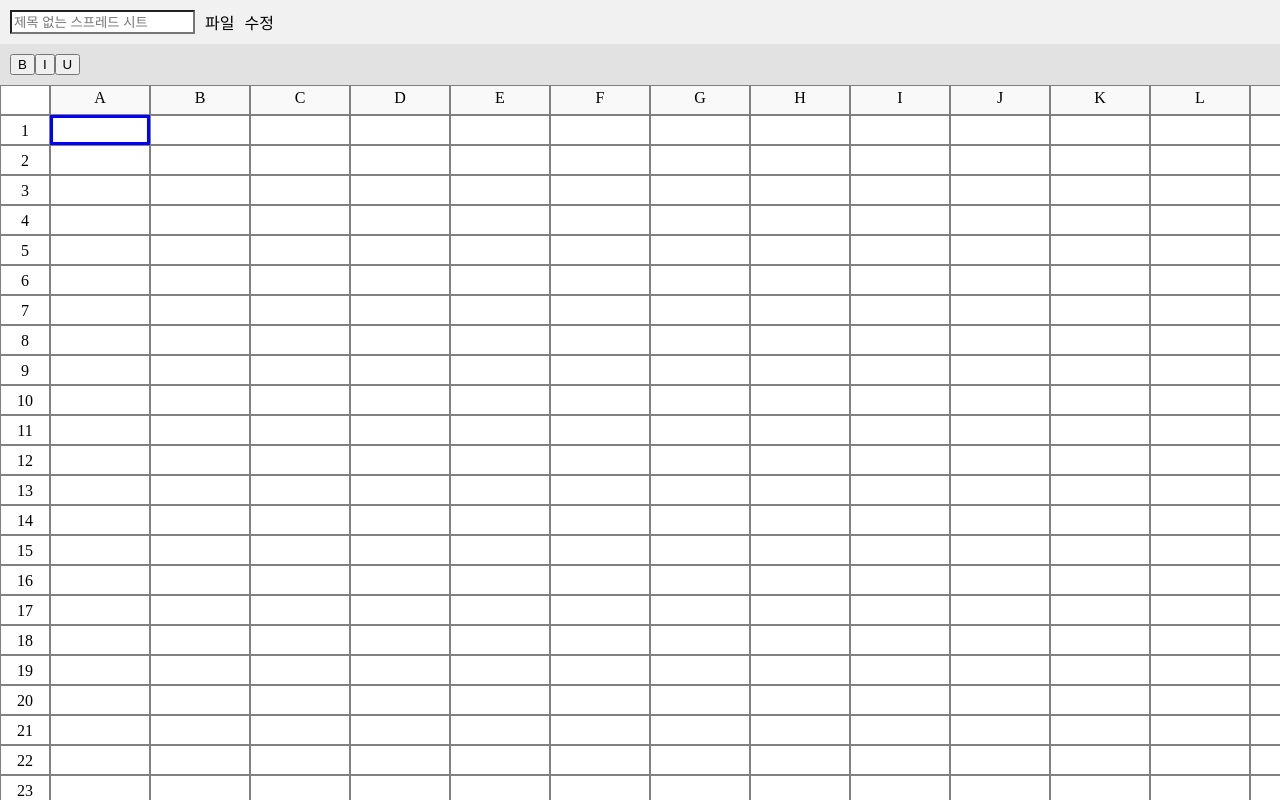
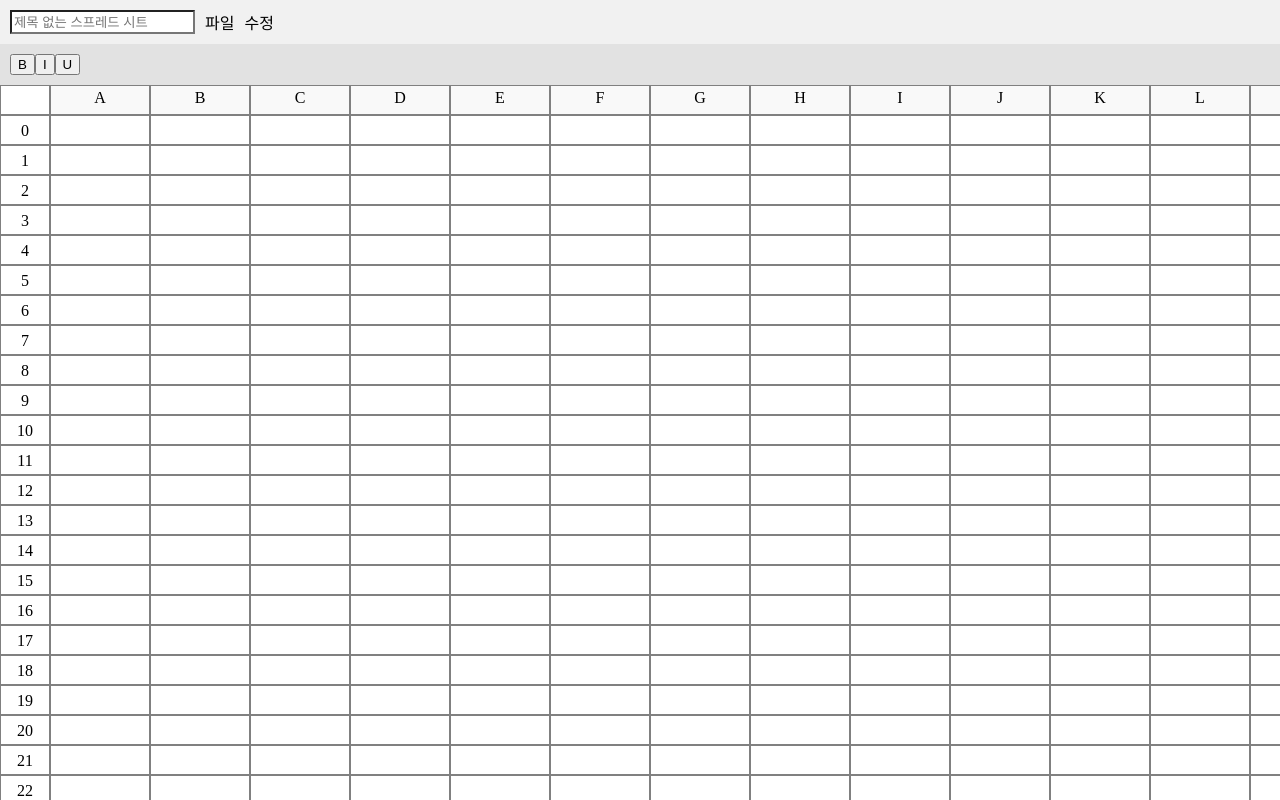
Before and after one commit to LireEruel/react-spreadsheet, a React (Vite) app: page / in a window 1280 px wide. Built offline with nearby package versions, Linux system fonts and the light colour scheme.

Commit message:
Feat: SheetData 수정 구현

```diff
--- a/src/components/sheetarea/Cell.tsx
+++ b/src/components/sheetarea/Cell.tsx
@@ -1,18 +1,28 @@
-import { useState, useCallback, memo } from "react";
+import { useCallback, memo } from "react";
 import { EditingCell, CellContainer } from "./SheetAreaStyles";
 
 type CellProps = {
-  x: string;
+  x: number;
   y: number;
   selected: boolean;
   isEditing: boolean;
   selectCell: (key: string) => void;
   setIsEditing: (value: boolean) => void;
+  value: string;
+  onChangedValue: ({ x, y }: { x: number; y: number }, value: string) => void;
 };
 
 export const Cell = memo(
-  ({ x, y, selected, isEditing, selectCell, setIsEditing }: CellProps) => {
-    const [value, setValue] = useState("");
+  ({
+    x,
+    y,
+    selected,
+    isEditing,
+    selectCell,
+    setIsEditing,
+    value,
+    onChangedValue,
+  }: CellProps) => {
     const onClickCell = useCallback(() => {
       selectCell(`${x}${y}`);
     }, [selectCell, x, y]);
@@ -21,13 +31,13 @@ export const Cell = memo(
       setIsEditing(true);
     }, [selectCell, setIsEditing, x, y]);
 
+    const handleEditCell = (e: React.ChangeEvent<HTMLInputElement>) => {
+      onChangedValue({ x, y }, e.target.value);
+    };
+
     if (isEditing) {
       return (
-        <EditingCell
-          type="text"
-          value={value}
-          onChange={(e) => setValue(e.target.value)}
-        />
+        <EditingCell type="text" value={value} onChange={handleEditCell} />
       );
     } else {
       return (
--- a/src/components/sheetarea/ColumnHeader.tsx
+++ b/src/components/sheetarea/ColumnHeader.tsx
@@ -1,11 +1,10 @@
 import { memo } from "react";
 import { RowHeaderContainer, ColumnHeaderItem } from "./SheetAreaStyles";
 
-type ColumnHeader = {
-  columns: string[];
-};
-
-const ColumnHeader = memo(({ columns }: ColumnHeader) => {
+const ColumnHeader = memo(() => {
+  const columns = Array.from({ length: 26 }, (_, i) =>
+    String.fromCharCode(65 + i)
+  );
   return (
     <>
       <RowHeaderContainer> </RowHeaderContainer>
--- a/src/components/sheetarea/SheetArea.tsx
+++ b/src/components/sheetarea/SheetArea.tsx
@@ -10,46 +10,66 @@ import {
 import { useCallback, useState } from "react";
 
 const SheetArea = () => {
-  const rows = Array.from({ length: 100 }, (_, i) => i + 1);
-  const columns = Array.from({ length: 26 }, (_, i) =>
-    String.fromCharCode(65 + i)
-  );
   const [selectedCell, setSelectedCell] = useState("A1");
   const [isEditing, setIsEditing] = useState(false);
-  const handleKeyDown = useCallback((event: React.KeyboardEvent) => {
+  const handleKeyDown = useCallback(
+    (event: React.KeyboardEvent) => {
       const { key, ctrlKey, altKey, metaKey } = event;
       // 예외 키 필터링
       const isSpecialKey =
         ctrlKey || altKey || metaKey || (key >= "F1" && key <= "F12");
 
-    if (!isSpecialKey) {
+      if (!isEditing && !isSpecialKey) {
         setIsEditing(true);
       }
-  }, []);
+    },
+    [isEditing]
+  );
+
+  const [sheetData, setSheetData] = useState(
+    Array.from(Array(50), () => Array(26).fill(""))
+  );
 
   const onSelectCell = useCallback((key: string) => {
     setSelectedCell(key);
     setIsEditing(false);
   }, []);
 
+  const handleChangedCell = (
+    { x, y }: { x: number; y: number },
+    value: string
+  ) => {
+    const newSheetData = sheetData.map((row, rowIndex) => {
+      if (rowIndex === y) {
+        row[x] = value;
+      }
+      return row;
+    });
+    setSheetData(newSheetData);
+  };
+
   return (
     <SheetAreaContainer tabIndex={0} onKeyDown={(e) => handleKeyDown(e)}>
       <ColumnHeaderContainer>
-        <ColumnHeader columns={columns} />
+        <ColumnHeader />
       </ColumnHeaderContainer>
       <RowContainer>
-        {rows.map((row) => (
-          <Row key={row}>
-            <RowHeader row={row} />
-            {columns.map((col) => (
+        {sheetData.map((row, rowIndex) => (
+          <Row key={rowIndex}>
+            <RowHeader row={rowIndex} />
+            {row.map((data, colIndex) => (
               <Cell
-                key={`${col}${row}`}
-                x={col}
-                y={row}
-                selected={selectedCell === `${col}${row}`}
-                isEditing={selectedCell === `${col}${row}` && isEditing}
+                key={`${colIndex}${rowIndex}`}
+                x={colIndex}
+                y={rowIndex}
+                selected={selectedCell === `${colIndex}${rowIndex}`}
+                isEditing={
+                  selectedCell === `${colIndex}${rowIndex}` && isEditing
+                }
                 selectCell={onSelectCell}
                 setIsEditing={setIsEditing}
+                value={data}
+                onChangedValue={handleChangedCell}
               />
             ))}
           </Row>
```
Lines whose indentation alone changed are shown as unchanged.
